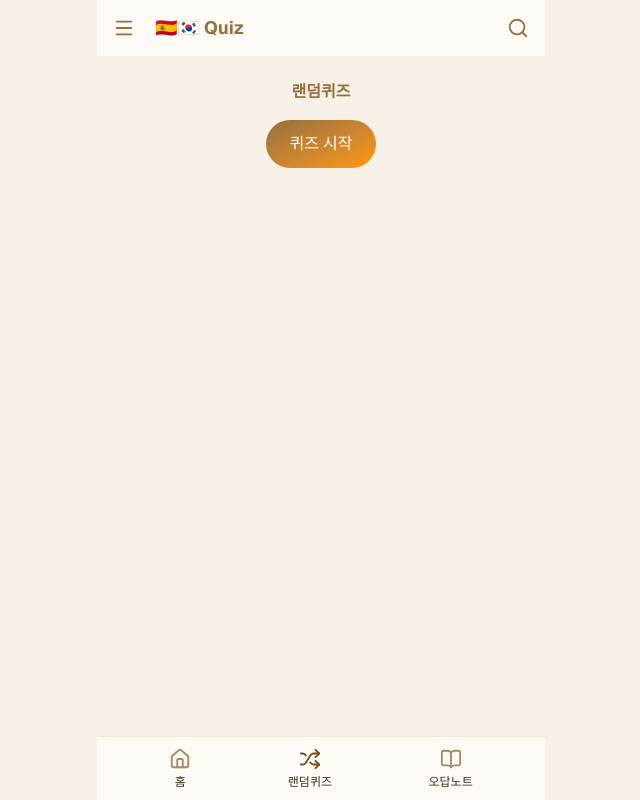
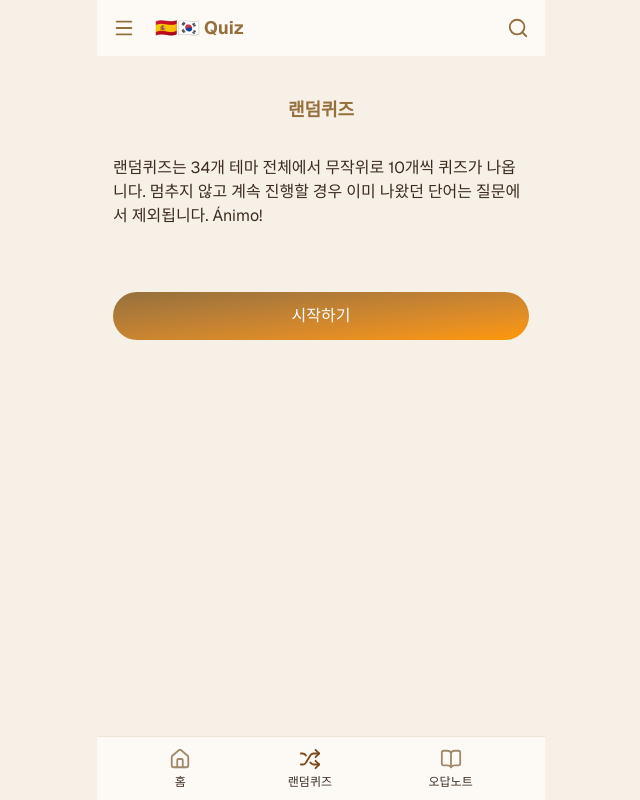
Before and after one commit to chriskwork/voca-quiz, a Next.js app: page /quiz/random in a window 1280 px wide. Shown: the whole page, without its empty margins (319-959 px from the left). Built offline with nearby package versions, Linux system fonts and the light colour scheme.

Commit message:
feat: random quiz landing page design(ing..)

```diff
--- a/app/quiz/random/page.tsx
+++ b/app/quiz/random/page.tsx
@@ -109,6 +109,10 @@ export default function RandomQuiz() {
     }, 1000);
   }
 
+  // Screen ::
+  // main, started quiz, finished quiz
+  // depends on setStarted, setFinished state
+
   // Screen - loading
   if (questions.length === 0) return <div className="pt-20 text-sm text-center">로딩 중...</div>;
 
@@ -189,16 +193,21 @@ export default function RandomQuiz() {
 
   // Screen - main screen
   return (
-    <div className="mx-auto px-4 py-6">
-      <h2 className="mb-4 font-semibold text-md text-tema-brown text-center">랜덤퀴즈</h2>
+    <div className="flex flex-col mx-auto px-4 py-6 w-full h-full">
+      <h1 className="mb-4 py-4 font-semibold text-tema-brown text-lg text-center">랜덤퀴즈</h1>
+
+      <p className="mb-16 text-md">
+        랜덤퀴즈는 {TEMAS.length}개 테마 전체에서 무작위로 10개씩 퀴즈가 나옵니다. 멈추지 않고 계속 진행할 경우 이미
+        나왔던 단어는 질문에서 제외됩니다. Ánimo!
+      </p>
 
       <button
         onClick={() => {
           setStarted(true);
         }}
-        className="bg-linear-to-br from-tema-brown to-tema-orange px-6 py-3 rounded-4xl text-md text-white"
+        className="bg-linear-to-br from-tema-brown to-tema-orange mt-auto px-6 py-3 rounded-4xl text-md text-white cursor-pointer"
       >
-        퀴즈 시작
+        시작하기
       </button>
     </div>
   );
```
